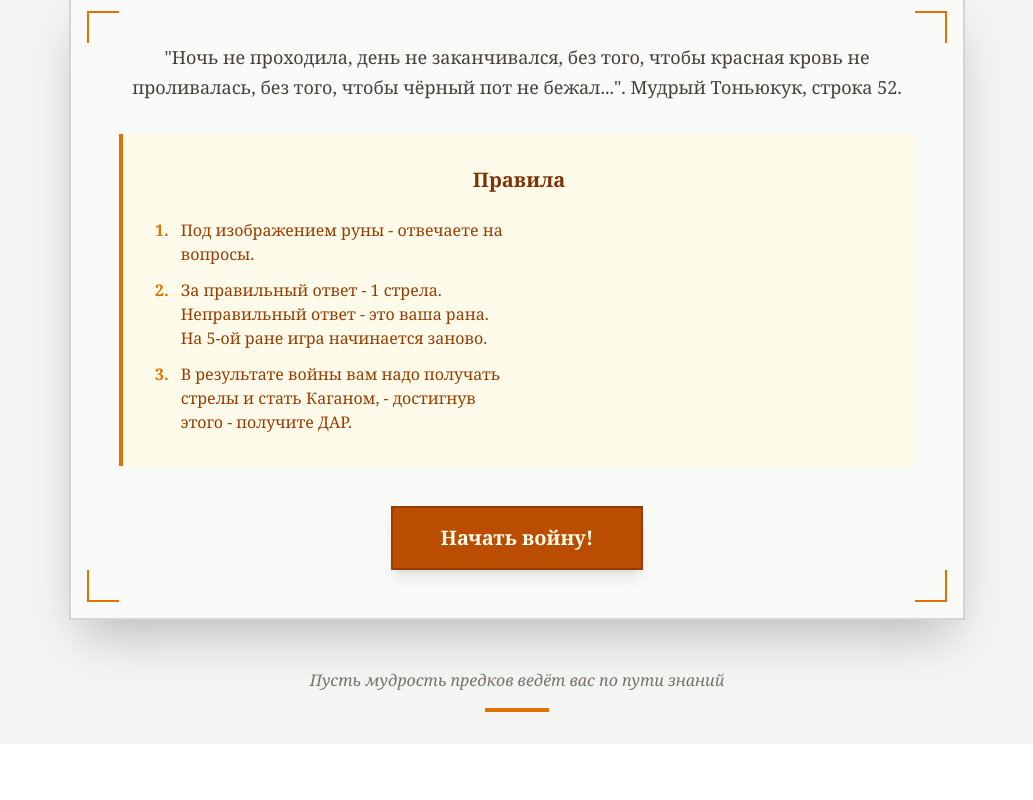
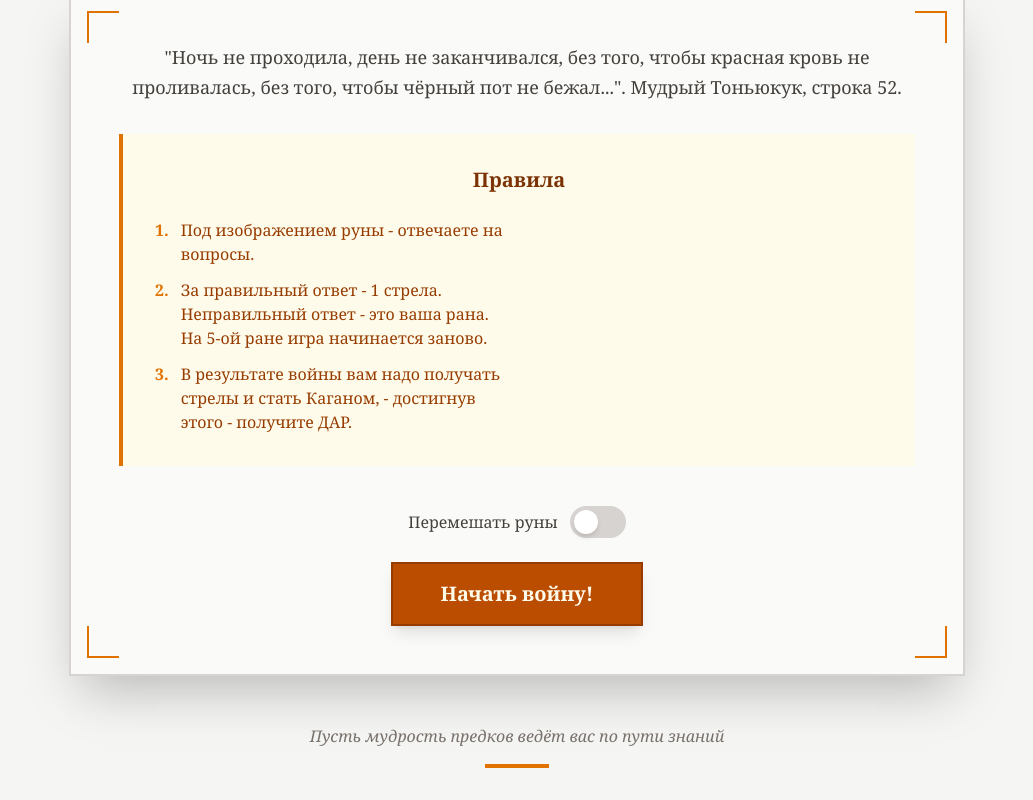
Before and after one commit to frekler/turkic, a Next.js app: page / in a window 1280 px wide. Shown: the part 1176-1976 px from the top of the page, without its empty margins (123-1156 px from the left). Before the commit the page ends 1920 px from the top, so only its background shows below. Built offline with nearby package versions, Linux system fonts and the light colour scheme.

Commit message:
Toggler and minor changes

```diff
--- a/app/api/quiz/route.ts
+++ b/app/api/quiz/route.ts
@@ -18,6 +18,7 @@ export async function GET(request: Request) {
   try {
     const { searchParams } = new URL(request.url);
     const language = (searchParams.get('lang') as Language) || 'ru';
+    const shuffle = searchParams.get('shuffle') !== 'false'; // Default to true (shuffled)
 
     const QN = commonQuestions.length;
     const cardsData = language === 'tr' ? serverCardsDataTr : serverCardsData;
@@ -25,9 +26,9 @@ export async function GET(request: Request) {
     const clientSafeData = cardsData.map((card) => {
       const questions = Array.from({ length: QN }).map((_, i) => ({
         text: localizedQuestions[i]?.text[language] ?? commonQuestions[i]?.text ?? `Вопрос ${i + 1}`,
-        answers: shuffleArray((card.answersByQuestion?.[i] || []).map(a => ({
-          label: a.label
-        }))),
+        answers: shuffle
+          ? shuffleArray((card.answersByQuestion?.[i] || []).map(a => ({ label: a.label })))
+          : (card.answersByQuestion?.[i] || []).map(a => ({ label: a.label })),
       }));
       return {
         id: card.id,
@@ -37,10 +38,10 @@ export async function GET(request: Request) {
       };
     });
 
-    const shuffledDeck = shuffleArray(clientSafeData);
+    const deck = shuffle ? shuffleArray(clientSafeData) : clientSafeData;
 
     return NextResponse.json({
-      deck: shuffledDeck,
+      deck,
       questionsCount: QN
     });
   } catch (error) {
--- a/app/components/Card.tsx
+++ b/app/components/Card.tsx
@@ -8,9 +8,10 @@ import { getTranslation } from '@/app/data/translations';
 
 interface CardProps {
   language?: Language;
+  shuffle?: boolean | null;
 }
 
-export default function Card({ language = 'ru' }: CardProps) {
+export default function Card({ language = 'ru', shuffle = true }: CardProps) {
   const [deck, setDeck] = useState<ClientCardData[]>([]);
   const [loading, setLoading] = useState(true);
   const [cardIdx, setCardIdx] = useState(0);
@@ -44,7 +45,8 @@ export default function Card({ language = 'ru' }: CardProps) {
   useEffect(() => {
     async function loadQuiz() {
       try {
-        const response = await fetch(`/api/quiz?lang=${language}`);
+        const shuffleParam = shuffle !== null ? shuffle : true;
+        const response = await fetch(`/api/quiz?lang=${language}&shuffle=${shuffleParam}`);
         const data: QuizResponse = await response.json();
         setDeck(data.deck);
         setMistakeOnQ(Array.from({ length: data.questionsCount }, () => false));
@@ -55,7 +57,7 @@ export default function Card({ language = 'ru' }: CardProps) {
       }
     }
     loadQuiz();
-  }, [language]);
+  }, [language, shuffle]);
 
   useEffect(() => {
     if (stage !== 'quiz') return;
--- /dev/null
+++ b/app/components/Toggle.tsx
@@ -0,0 +1,36 @@
+'use client';
+
+interface ToggleProps {
+  checked: boolean;
+  onChange: (checked: boolean) => void;
+  label: string;
+}
+
+export default function Toggle({ checked, onChange, label }: ToggleProps) {
+  return (
+    <div className="flex items-center justify-center gap-3">
+      <label className="flex items-center cursor-pointer">
+        <span className="text-stone-700 font-serif mr-3">{label}</span>
+        <div className="relative">
+          <input
+            type="checkbox"
+            checked={checked}
+            onChange={(e) => onChange(e.target.checked)}
+            className="sr-only"
+          />
+          <div
+            className={`block w-14 h-8 rounded-full transition-colors duration-300 ${
+              checked ? 'bg-amber-600' : 'bg-stone-300'
+            }`}
+          >
+            <div
+              className={`absolute left-1 top-1 bg-white w-6 h-6 rounded-full transition-transform duration-300 transform ${
+                checked ? 'translate-x-6' : 'translate-x-0'
+              } shadow-md`}
+            />
+          </div>
+        </div>
+      </label>
+    </div>
+  );
+}
--- a/app/data/translations.ts
+++ b/app/data/translations.ts
@@ -159,6 +159,46 @@ export const translations = {
   turkish: {
     ru: "Турецкий",
     tr: "Türkçe"
+  },
+
+  // Quiz mode selector
+  selectMode: {
+    ru: "Выберите режим игры",
+    tr: "Oyun modunu seçin"
+  },
+  selectModeDescription: {
+    ru: "Как вы хотите играть?",
+    tr: "Nasıl oynamak istiyorsunuz?"
+  },
+  shuffledMode: {
+    ru: "Случайный порядок",
+    tr: "Rastgele sıra"
+  },
+  shuffledModeDescription: {
+    ru: "Руны будут показаны в случайном порядке для большего вызова",
+    tr: "Runlar daha fazla meydan okuma için rastgele sırada gösterilecek"
+  },
+  chooseShuffled: {
+    ru: "Играть вразброс",
+    tr: "Rastgele oyna"
+  },
+  orderedMode: {
+    ru: "По порядку",
+    tr: "Sırayla"
+  },
+  orderedModeDescription: {
+    ru: "Руны будут показаны в исходном порядке для изучения",
+    tr: "Runlar öğrenme için orijinal sırada gösterilecek"
+  },
+  chooseOrdered: {
+    ru: "Играть по порядку",
+    tr: "Sırayla oyna"
+  },
+
+  // Toggle labels
+  shuffleToggle: {
+    ru: "Перемешать руны",
+    tr: "Rünleri karıştır"
   }
 };
 
--- a/app/layout.tsx
+++ b/app/layout.tsx
@@ -13,8 +13,8 @@ const geistMono = Geist_Mono({
 });
 
 export const metadata: Metadata = {
-  title: "Тюрк Битиг",
-  description: "Древнетюркское Письмо",
+  title: "Тюрки, Руны, Wалеке...",
+  description: "Тюрк Битиг •••• Древнетюркское Письмо",
 };
 
 export default function RootLayout({
--- a/app/page.tsx
+++ b/app/page.tsx
@@ -2,6 +2,7 @@
 
 import Link from 'next/link';
 import Button from '@/app/components/Button';
+import Toggle from '@/app/components/Toggle';
 import Image from 'next/image';
 import LanguageSelector from '@/app/components/LanguageSelector';
 import { Language } from '@/app/types';
@@ -10,6 +11,7 @@ import { useState } from 'react';
 
 export default function Home() {
   const [selectedLanguage, setSelectedLanguage] = useState<Language>('ru');
+  const [shuffleEnabled, setShuffleEnabled] = useState(false);
 
   return (
     <div className="min-h-screen bg-stone-100 p-8">
@@ -83,8 +85,14 @@ export default function Home() {
             </div>
           </div>
 
-          <div className="text-center">
-            <Link href={`/quiz?lang=${selectedLanguage}`}>
+          <div className="text-center space-y-6">
+            <Toggle
+              checked={shuffleEnabled}
+              onChange={setShuffleEnabled}
+              label={getTranslation('shuffleToggle', selectedLanguage)}
+            />
+
+            <Link href={`/quiz?lang=${selectedLanguage}&shuffle=${shuffleEnabled}`}>
               <Button
                 className="bg-amber-700 hover:bg-amber-800 text-amber-50 px-12 py-4 text-xl font-serif font-bold border-2 border-amber-800 shadow-lg hover:shadow-xl transition-all duration-300 transform hover:scale-105"
               >
--- a/app/quiz/page.tsx
+++ b/app/quiz/page.tsx
@@ -9,6 +9,7 @@ import { Suspense } from 'react';
 function QuizContent() {
   const searchParams = useSearchParams();
   const language = (searchParams.get('lang') as Language) || 'ru';
+  const shuffle = searchParams.get('shuffle') !== 'false'; // Default to true
 
   return (
     <div className="min-h-screen bg-stone-100 p-8">
@@ -28,7 +29,8 @@ function QuizContent() {
           </div>
           <div className="w-40"></div> {/* Spacer for centering */}
         </div>
-        <Card language={language} />
+
+        <Card language={language} shuffle={shuffle} />
       </main>
     </div>
   );
```
